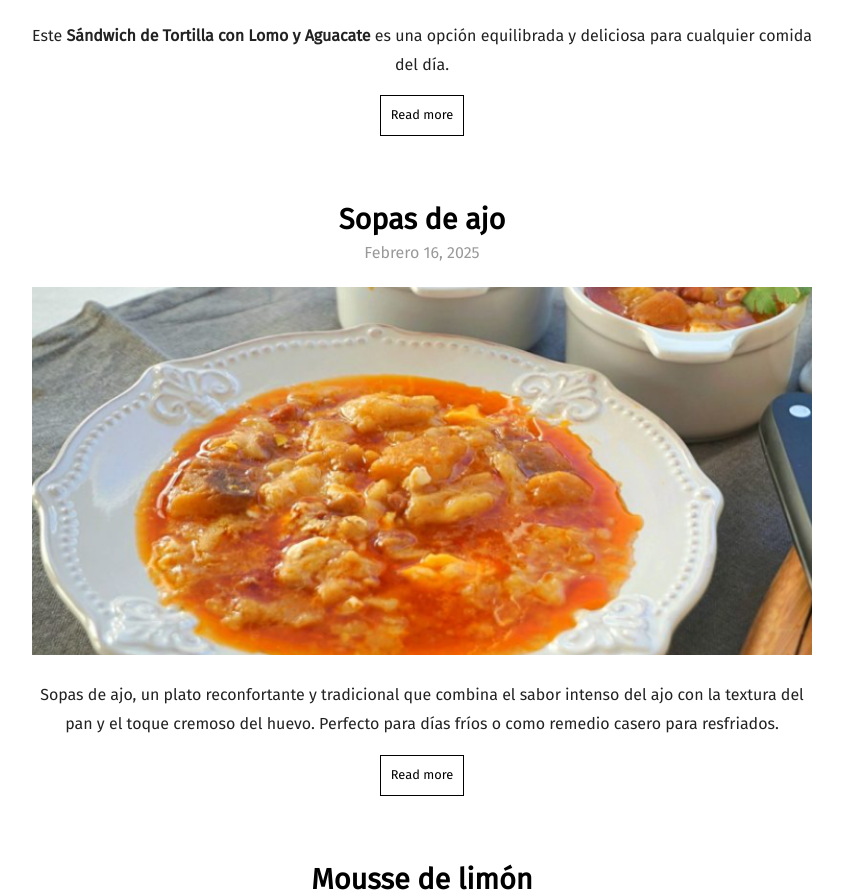
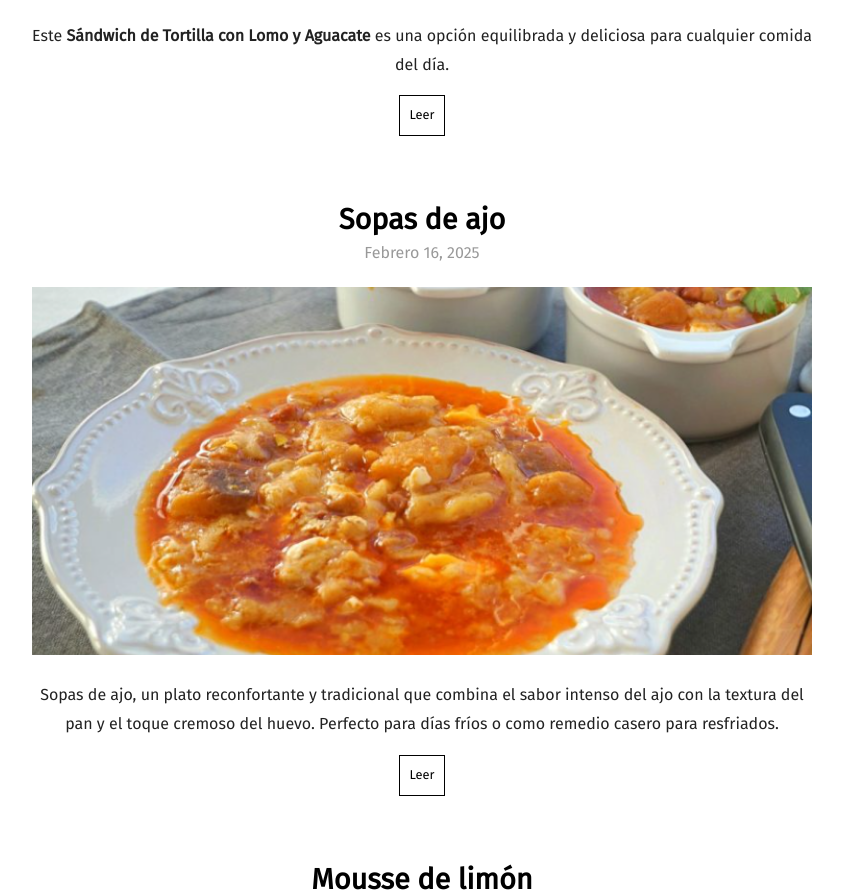
Before and after one commit to alberto-dieguez/recetasfdr, a Jekyll site: the page built from index.html, in a window 1280 px wide and 1400 px high, scrolled down 635 px, cut to the strip 153-1045 px from the top of the window. Shown: the whole strip, without its empty margins (58-901 px from the left). Built offline with Jekyll 4.4.1, drawn with Linux system fonts in a browser that asks for light colours; some web fonts are replaced; the list of posts is cut into pages by our own code; some of the changed text lies outside the part shown.

```diff
--- a/_includes/post-heading.html
+++ b/_includes/post-heading.html
@@ -1,6 +1,6 @@
 {% if include.post_page %}
 	<div class="take-me">
-		<a class="button" href="{{ site.baseurl }}#recipe">Ir a la receta</a>
+		<a class="button" href="#recipe">Ir a la receta</a>
 	</div>
 {% endif %}
 <h1>
--- a/index.html
+++ b/index.html
@@ -11,7 +11,7 @@
 
 			{{ post.excerpt }}
 
-			<p><a class="button" href="{{ site.baseurl }}{{ post.url }}">Read more</a></p>
+			<p><a class="button" href="{{ site.baseurl }}{{ post.url }}">Leer</a></p>
 		</article>
 	{% endfor %}
 
```
Also changed, not shown: _posts/2025-02-20-sandwich-de-tortilla.md (+1 -1 lines).
